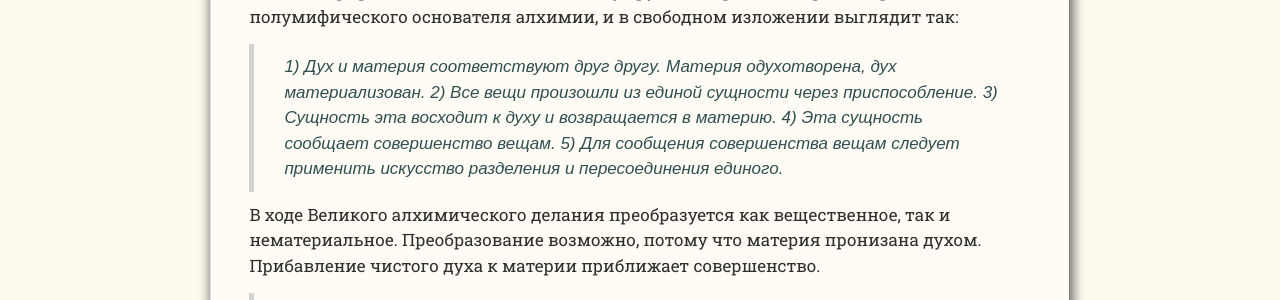
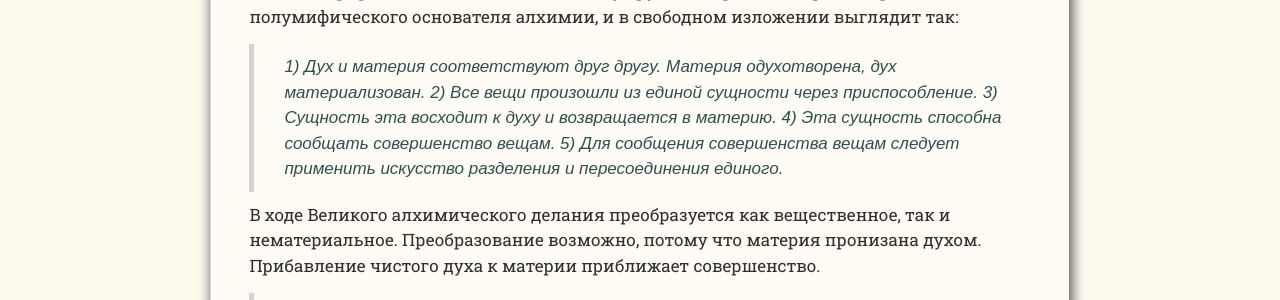
Before and after one commit to SergSi/land-use-art, a Jekyll site: the page built from _posts/2024-12-07-alhimia.md, in a window 1280 px wide and 900 px high, scrolled down 912 px. Shown: the part 203-503 px from the top of the window. Built offline with Jekyll 4.4.1, drawn with Linux system fonts in a browser that asks for light colours; some web fonts are replaced.

Commit message:
Update 2024-12-07-alhimia.md

```diff
--- a/_posts/2024-12-07-alhimia.md
+++ b/_posts/2024-12-07-alhimia.md
@@ -18,7 +18,7 @@ align: right
 > 1) Дух и материя соответствуют друг другу. Материя одухотворена, дух материализован.
 > 2) Все вещи произошли из единой сущности через приспособление.
 > 3) Сущность эта восходит к духу и возвращается в материю.
-> 4) Эта сущность сообщает совершенство вещам.
+> 4) Эта сущность способна сообщать совершенство вещам.
 > 5) Для сообщения совершенства вещам следует применить искусство разделения и пересоединения единого.
 
 В ходе Великого алхимического делания преобразуется как вещественное, так и нематериальное. Преобразование возможно, потому что материя пронизана духом. Прибавление чистого духа к материи приближает совершенство.
```
